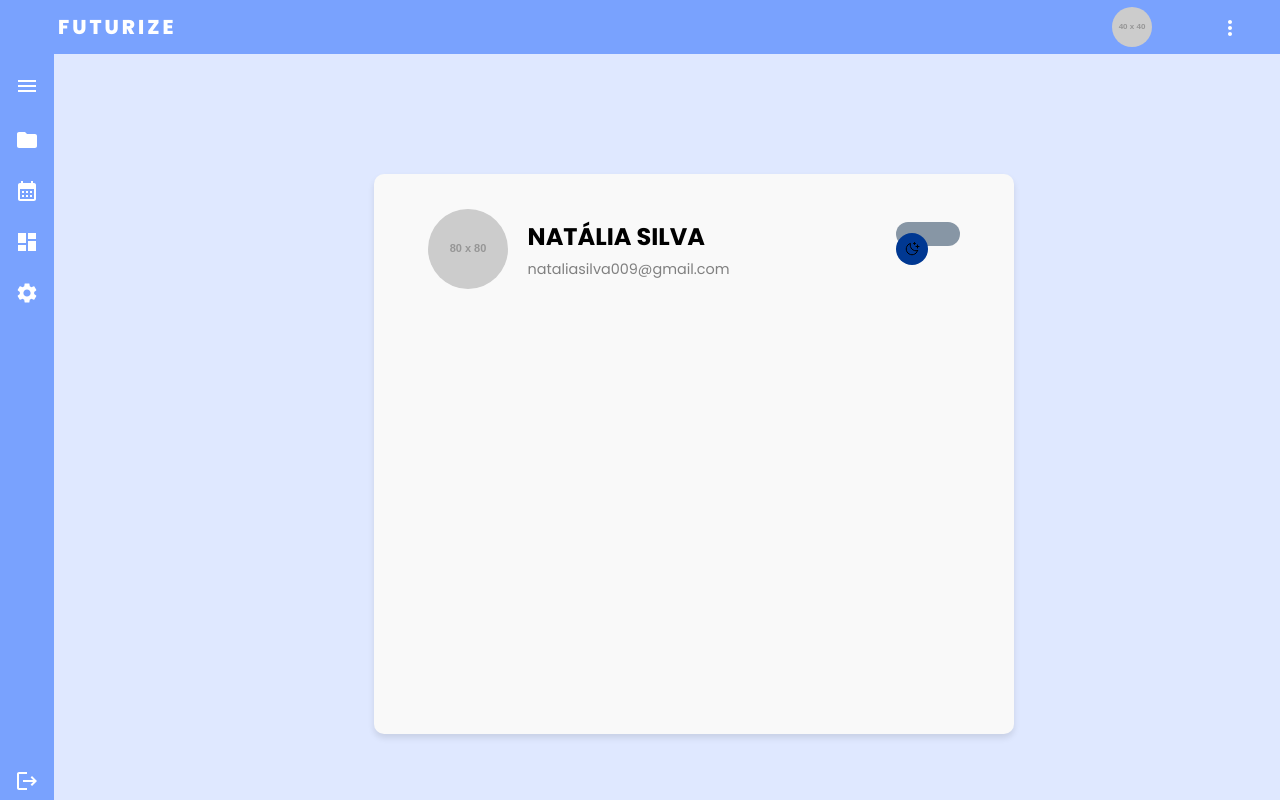
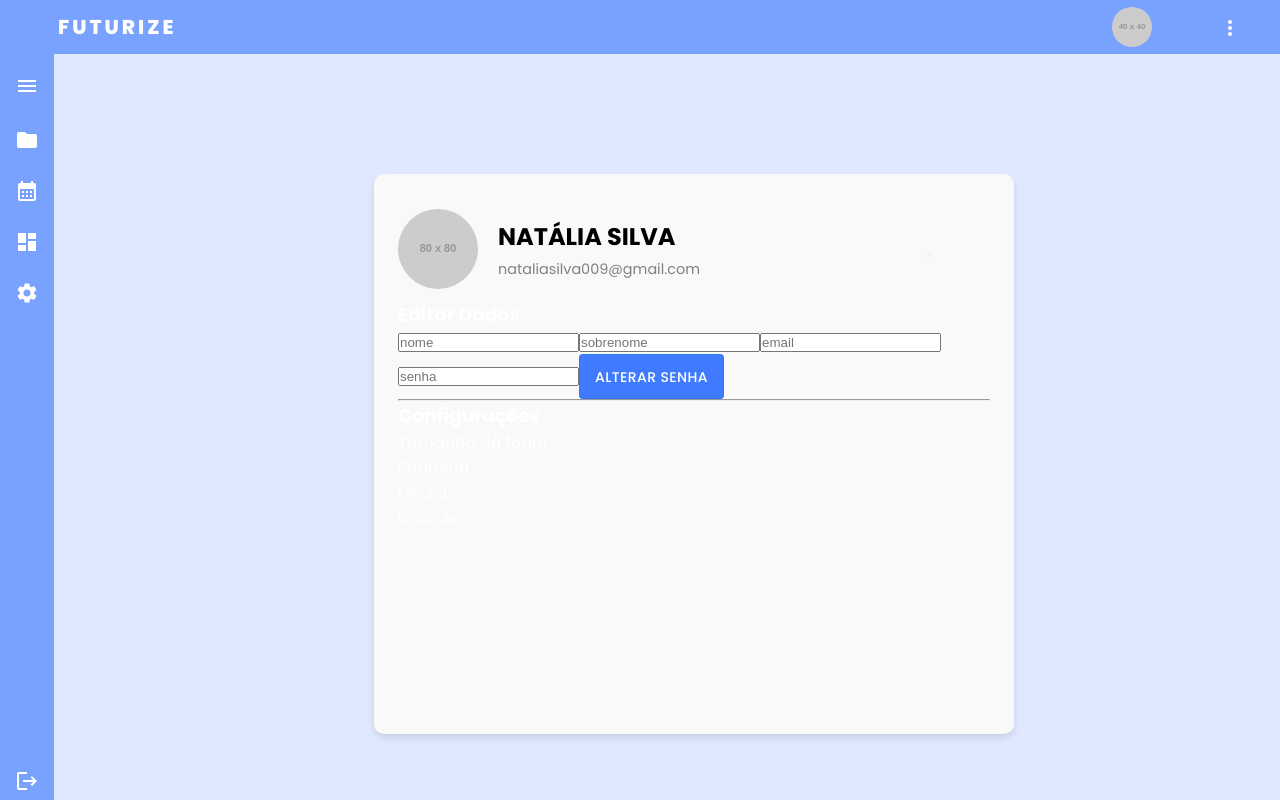
Before and after one commit to vitoriaGoncalves08/Futurize, a React (Vite) app in the folder futurize-frontend/: page /settings in a window 1280 px wide. Built offline with nearby package versions, Linux system fonts and the light colour scheme; sample sign-in values are in the browser's storage.

Commit message:
estrutura pronta

```diff
--- a/futurize-frontend/package.json
+++ b/futurize-frontend/package.json
@@ -12,11 +12,8 @@
   "dependencies": {
     "@dnd-kit/core": "^6.1.0",
     "@dnd-kit/sortable": "^8.0.0",
-    "@emotion/react": "^11.11.1",
-    "@emotion/styled": "^11.11.0",
     "@mui/icons-material": "^5.14.6",
     "@mui/lab": "^5.0.0-alpha.141",
-    "@mui/material": "^5.14.5",
     "aos": "^2.3.4",
     "axios": "^1.7.2",
     "date-fns": "^2.30.0",
--- a/futurize-frontend/src/components/Settings/Settings.css
+++ b/futurize-frontend/src/components/Settings/Settings.css
@@ -18,8 +18,6 @@
 }
 
 .config-profile {
-  display: flex;
-  justify-content: center;
   width: 50%;
   height: 70%;
   background-color: #f9f9f9;
@@ -29,6 +27,8 @@
 }
 
 .headerProfile {
+  display: flex;
+  justify-content: center;
   width: 90%;
   height: 20%;
   display: flex;
@@ -58,7 +58,7 @@
   font-size: 0.9rem;
 }
 
-#switch{
+/* #switch{
   position: relative;
   width: 64px;
   margin: 4px auto;
@@ -79,9 +79,9 @@ transform: translateY(-50%);
 animation: slide-back 0.2s;
 }
 
-/* .light #switch .switch-button{
+.light #switch .switch-button{
   animation: slide-in 0.4s forwards;
-} */
+}
 
 #switch .switch-button:hover{
   outline: 8px solid var(--highlight-color);
@@ -96,4 +96,4 @@ animation: slide-back 0.2s;
   backdrop-filter: blur(4px);
   -webkit-backdrop-filter: blur(4px);
   border-radius: 9999px;
-}
+} */
--- a/futurize-frontend/src/components/Settings/Settings.jsx
+++ b/futurize-frontend/src/components/Settings/Settings.jsx
@@ -1,5 +1,7 @@
 import React from "react";
 import "./Settings.css";
+import Buttons from '../Buttons/Buttons';
+
 
 function Settings() {
 
@@ -21,6 +23,28 @@ function Settings() {
             <span className="switch-span"></span>
           </div>
         </div>
+
+        <div className="edit-profile">
+          <h3>Editar Dados</h3>
+          <div className="inputs-edit-profile">
+            <input type="text" placeholder="nome" />
+            <input type="text" placeholder="sobrenome" />
+            <input type="email" placeholder="email" />
+            <input type="password" placeholder="senha" />
+            <Buttons>Alterar Senha</Buttons>
+          </div>
+        </div>
+
+        <hr />
+
+        <div className="edit-font">
+          <h3>Configurações</h3>
+          <p>Tamanho da fonte</p>
+          <div className="slider"></div>
+          <p>Pequena</p>
+          <p>Média</p>
+          <p>Grande</p>
+        </div>
       </div>
     </div>
   );
```
Also changed, not shown: 2 other files (tests, documents, lock files or other folders).
